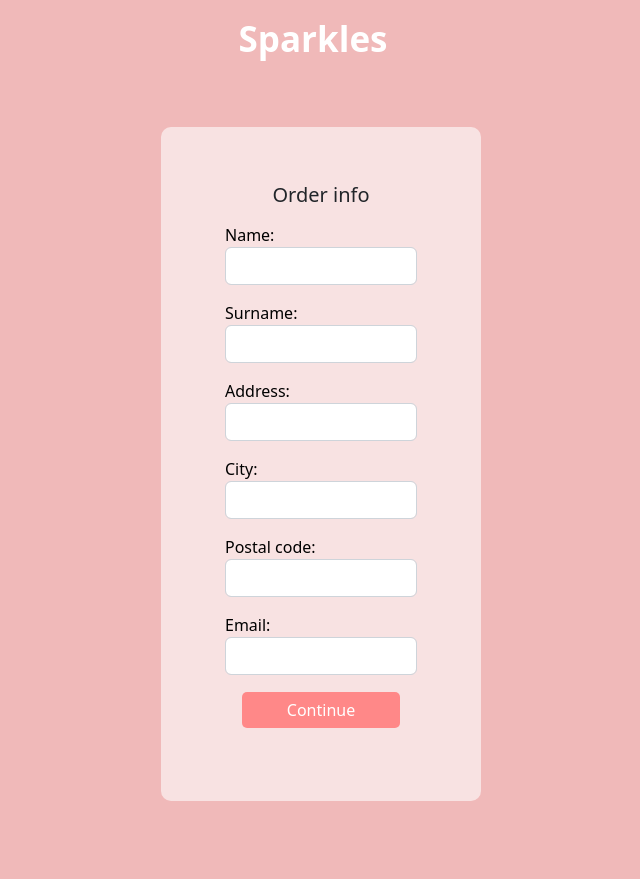
After one commit to amatanasovska/SparklesShop, a Django app: page /checkout in a window 1280 px wide. The commit adds this page. Shown: the whole page, without its empty margins (319-959 px from the left). Run offline with Django 4.2, Linux system fonts and the light colour scheme.

Commit message:
Managing orders

```diff
--- a/shop/models.py
+++ b/shop/models.py
@@ -33,11 +33,24 @@ class Comment(models.Model):
     product = models.ForeignKey(Product, on_delete=models.CASCADE)
     content = models.CharField(max_length=255)
 
+class CreditCard(models.Model):
+    user = models.ForeignKey(User, on_delete=models.CASCADE)
+    full_name = models.CharField(max_length=255)
+    number = models.CharField(max_length=16)
+    ccv = models.CharField(max_length=4)
+    expires_on = models.DateField()
+
 class Order(models.Model):
-    pass
+    user = models.ForeignKey(User, on_delete=models.CASCADE)
+    name = models.CharField(max_length=255)
+    surname = models.CharField(max_length=255)
+    address = models.CharField(max_length=255)
+    city = models.CharField(max_length=255)
+    postal_code = models.IntegerField()
+    email = models.EmailField()
+    payment_option = models.ForeignKey(CreditCard, on_delete=models.CASCADE, blank=True, null=True)
 
 class OrderItem(models.Model):
-    user = models.ForeignKey(User, on_delete=models.CASCADE)
     product = models.ForeignKey(Product, on_delete=models.CASCADE)
     quantity = models.IntegerField()
     order = models.ForeignKey(Order, on_delete=models.CASCADE)
--- a/shop/templates/base.html
+++ b/shop/templates/base.html
@@ -14,7 +14,7 @@
     <link rel="stylesheet" href="{% static 'style_homepage.css' %}">
     <link rel="stylesheet" href="{% static 'style_product_details.css' %}">
     <link rel="stylesheet" href="{% static 'style_user_login.css' %}">
-
+    <link rel="stylesheet" href="{% static 'style_user_forms.css' %}">
 </head>
 <body>
     {% block main %}
--- /dev/null
+++ b/shop/templates/user/order_info.html
@@ -0,0 +1,27 @@
+{% extends "user/user_base_only_logo.html" %}
+{% load static %}
+{% block content %}
+<div class="h-100 body_pink">
+
+    <div style="width: 100%;" class="d-flex justify-content-center">
+      <div class="m-5 p-5 w-25 middle_div">
+        <h5 class="text-center p-2">Order info</h2>
+        <form action="" method="POST" class="mb-4 px-3" enctype="multipart/form-data" style="color: black;">
+            {% csrf_token %}
+            {{ form.as_p }}
+
+            <div class="control-group">
+                <div class="controls m-3">
+                    <button type="submit" class="form-control btn" id="admin_login_btn">Continue</button>
+                </div>
+            </div>
+            <div class="control-group">
+                <p style="color: red;">{{error_msg}}</p>
+            </div>
+
+        </form>
+
+        </div>
+    </div>
+    </div>
+{% endblock %}
--- a/shop/templates/user/product_details.html
+++ b/shop/templates/user/product_details.html
@@ -14,7 +14,7 @@
             <div class="my-3">
             <h4>{{product.price}}$</h4>
             </div>
-            <h5 style="display: inline-block" class="w-25">Quantity:</h5> <input style="display: inline-block" class="w-25" type="number">
+            <h5 style="display: inline-block" class="w-25">Quantity:</h5> <input min="1" max="{{product.quantity}}" id="product_qty" style="display: inline-block" class="w-25" type="number">
         </div>
         <div class="row my-5 py-5">
             <a onclick="addToCart(-1,'{{product.id}}')" class="btn add_cart_btn btn_product_details_cart my-5">Add to cart</a>
--- /dev/null
+++ b/shop/templates/user/user_base_only_logo.html
@@ -0,0 +1,9 @@
+{% extends "../base.html" %}
+{% block main %}
+
+<nav class="navbar navbar-expand-lg navbar-light px-3 d-flex justify-content-center" style="background-color: rgb(240, 185, 185);">
+    <a class="navbar-brand fw-bold" style="font-size: 35px; color: white;" href="/">Sparkles</a>
+</nav>
+{% block content %}
+    {% endblock %}
+{% endblock %}
--- a/shop/templates/user/user_login.html
+++ b/shop/templates/user/user_login.html
@@ -29,6 +29,9 @@
                 <button type="submit" class="form-control btn" id="admin_login_btn">Login</button>
             </div>
         </div>
+        <div class="control-group">
+            <p style="color: red;">{{error_msg}}</p>
+        </div>
         <div>
             <p>Don't have an account? <a href="/register">Register</a></p>
         </div>
--- a/shop/views.py
+++ b/shop/views.py
@@ -8,6 +8,7 @@ from shop.models import *
 from django.contrib.auth.models import User, Group, AnonymousUser
 from django.contrib import messages
 import re
+from django.template import loader
 
 from sparklesapp.forms import *
 
@@ -45,7 +46,8 @@ def page_login(request):
                     return HttpResponseRedirect('/')
                 else:
                     raise Exception("No role assigned to user please assign seller or buyer role.")
-
+        else:
+            return render(request, "user/user_login.html", {'error_msg': "Invalid username or password"})
 
 
 
@@ -293,16 +295,6 @@ def update_shopping_cart(request):
     qty = request.GET.get('qty', None)
     response = HttpResponse()
     if isinstance(request.user,AnonymousUser):
-        # print("HERE")
-        # index = 0
-        # while(True):
-        #     cookie = request.COOKIES.get('sc'+ str(index), -1)
-        #     if cookie == -1:
-        #         break
-        #     index+=1
-        # response = HttpResponse()
-        # response.set_cookie('sc'+str(index), 1)
-
         response.set_cookie('sc'+str(id)+"_qty", qty)
     else:
 
@@ -334,6 +326,7 @@ def shopping_cart(request):
         scitems = ShoppingCart.objects.filter(user_id = request.user.id)
 
     context['products'] = scitems
+    context['total_price'] = sum([int(item.product.price)*int(item.quantity) for item in scitems])
     if not isinstance(request.user,AnonymousUser):
         context['shopping_cart_items'] = len(ShoppingCart.objects.filter(user__id=request.user.id).all())
     else:
@@ -371,3 +364,81 @@ def delete_sc_product(request):
         scitem.delete()
 
     return response
+
+def checkout(request):
+    context = dict()
+    context['form'] = OrderForm
+    if request.method == "POST":
+        form_data = OrderForm(data=request.POST, files=request.FILES)
+
+        if form_data.is_valid():
+            order = form_data.save(commit=False)
+            if isinstance(request.user,AnonymousUser):
+                guest_user = User.objects.filter(username="GuestUser").first()
+                order.user = guest_user
+            else:
+                order.user = request.user
+                context['payment_options'] = CreditCard.objects.filter(user=request.user).all()
+            order.save()
+            context['order'] = order
+
+            return render(request, "user/payment_option.html", context)
+    return render(request, "user/order_info.html",context= context)
+def add_order_items_cookie(orderId, request):
+    index = 0
+    order_items = []
+    while(True):
+        cookie = request.COOKIES.get('sc'+ str(index), -1)
+
+        if cookie == -1:
+            break
+        print(Order.objects.filter(id=orderId).first())
+        order_item = OrderItem(product = Product.objects.filter(id=request.COOKIES.get('sc'+ str(index) + "_id", -1)).first(),
+                               quantity = request.COOKIES.get('sc'+ str(index)+"_qty", -1),
+                               order = Order.objects.filter(id=orderId).first())
+
+
+        order_item.save()
+        order_items.append(order_item)
+        index+=1
+    return order_items
+def add_order_items_db(orderId, user):
+    index = 0
+    order_items = []
+    sc_items = ShoppingCart.objects.filter(user_id=user.id).all()
+    for item in sc_items:
+        order_item = OrderItem(product = Product.objects.filter(id=item.product.id).first(),
+                               quantity = item.quantity,
+                               order = Order.objects.filter(id=orderId).first())
+
+        order_item.save()
+        order_items.append(order_item)
+        index+=1
+    return order_items
+def payment_info(request):
+    context = dict()
+
+    if request.method=="POST":
+        form_data = PaymentForm(data=request.POST, files=request.FILES)
+        id = request.GET.get('id', None)
+        order = Order.objects.filter(id=id).first()
+        if form_data.is_valid():
+            creditcard = form_data.save(commit=False)
+            order_items = []
+            if isinstance(request.user,AnonymousUser):
+                guest_user = User.objects.filter(username="GuestUser").first()
+                # credi.user = guest_user
+                order.user = guest_user
+
+                order_items =add_order_items_cookie(id, request)
+            else:
+                creditcard.user = request.user
+                order_items = add_order_items_db(id, request.user)
+                order.user = request.user
+            context['order_items'] = order_items
+            return render(request, "user/payment_succesful.html", context)
+        else:
+            context['error_msg'] = "Invalid information"
+    context['form'] = PaymentForm
+
+    return render(request, "user/payment_form.html", context)
--- a/sparklesapp/forms.py
+++ b/sparklesapp/forms.py
@@ -1,5 +1,5 @@
 from django import forms
-from shop.models import Product
+from shop.models import *
 from django.contrib.auth.models import User
 from django.contrib.auth.forms import UserCreationForm
 
@@ -43,3 +43,29 @@ class RegisterForm(UserCreationForm):
     class Meta:
         model = User
         fields = ("username", "email", "password1", "password2")
+
+class OrderForm(forms.ModelForm):
+    # fields = ("name", "quantity", "price",
+    #                "image", "description", "category")
+    def __init__(self, *args, **kwargs):
+        super(OrderForm, self).__init__(*args, **kwargs)
+        for field in self.visible_fields():
+            field.field.widget.attrs["class"] = "form-control"
+    class Meta:
+        model = Order
+        exclude = ("user","payment_option")
+
+
+class PaymentForm(forms.ModelForm):
+    # fields = ("name", "quantity", "price",
+    #                "image", "description", "category")
+    def __init__(self, *args, **kwargs):
+        super(PaymentForm, self).__init__(*args, **kwargs)
+        for field in self.visible_fields():
+            field.field.widget.attrs["class"] = "form-control"
+    class Meta:
+        model = CreditCard
+        widgets= {
+        'expires_on': forms.DateInput(attrs={'type': 'date'})
+        }
+        exclude = ("user",)
--- a/sparklesapp/urls.py
+++ b/sparklesapp/urls.py
@@ -43,5 +43,7 @@ urlpatterns = [
     path('add_to_cart', add_to_cart, name="add_to_cart"),
     path('update_shopping_cart', update_shopping_cart, name ="update_shopping_cart"),
     path('shopping_cart', shopping_cart, name="shopping_cart"),
-    path('delete_sc_product', delete_sc_product, name="delete_sc_product")
+    path('delete_sc_product', delete_sc_product, name="delete_sc_product"),
+    path('checkout', checkout, name="checkout"),
+    path("payment_info", payment_info, name = "payment_info")
 ] + static(settings.MEDIA_URL, document_root=settings.MEDIA_ROOT)
--- a/static/add_product_to_cart.js
+++ b/static/add_product_to_cart.js
@@ -6,7 +6,10 @@ function addToCart(qty, id) {
     console.log(number)
     shopping_cart_items_number.innerHTML = number
 
-    qty=1
+    if(qty==-1)
+    {
+        qty = document.getElementById("product_qty").value;
+    }
 
     const xhttp = new XMLHttpRequest();
     xhttp.open("GET", "/add_to_cart?id=" + id + "&qty=" + qty);
--- /dev/null
+++ b/static/style_user_forms.css
@@ -0,0 +1,19 @@
+.proceed_btn
+{
+    border-radius: 0;
+    height: 40px;
+    color: white;
+    background-color: rgb(238, 198, 198) ;
+}
+.body_pink
+{
+    background-color: rgb(240, 185, 185);
+    width: 100%;
+    height:100%;
+}
+.middle_div
+{
+    background-color: rgba(255, 255, 255, 0.59);
+    border-radius: 10px;
+
+}
--- a/static/update_product_cart.js
+++ b/static/update_product_cart.js
@@ -5,5 +5,26 @@ function updateValue(event,index)
     xhttp.setRequestHeader("Content-type", "application/x-www-form-urlencoded");
     xhttp.send();
 
+    var i =0;
+    var total = 0;
+    while(true){
+        var price = document.getElementById(i+"_price")
+        if(price)
+        {
+            price = price.innerHTML
+            let qty = document.getElementById(i+"_qty").value
+            console.log(price)
+            console.log(qty)
+            total += parseInt(price)*parseInt(qty)
+
+        }
+        else
+        {
+            break;
+        }
+        i+=1
+    }
+    var price_span = document.getElementById("total_price")
+    price_span.innerHTML = total
 
 }
```
Also changed, not shown: shop/templates/user/payment_form.html (added, +27 -0 lines), shop/templates/user/payment_option.html (added, +42 -0 lines), shop/templates/user/payment_succesful.html (added, +17 -0 lines), shop/templates/user/shopping_cart.html (+8 -3 lines).
